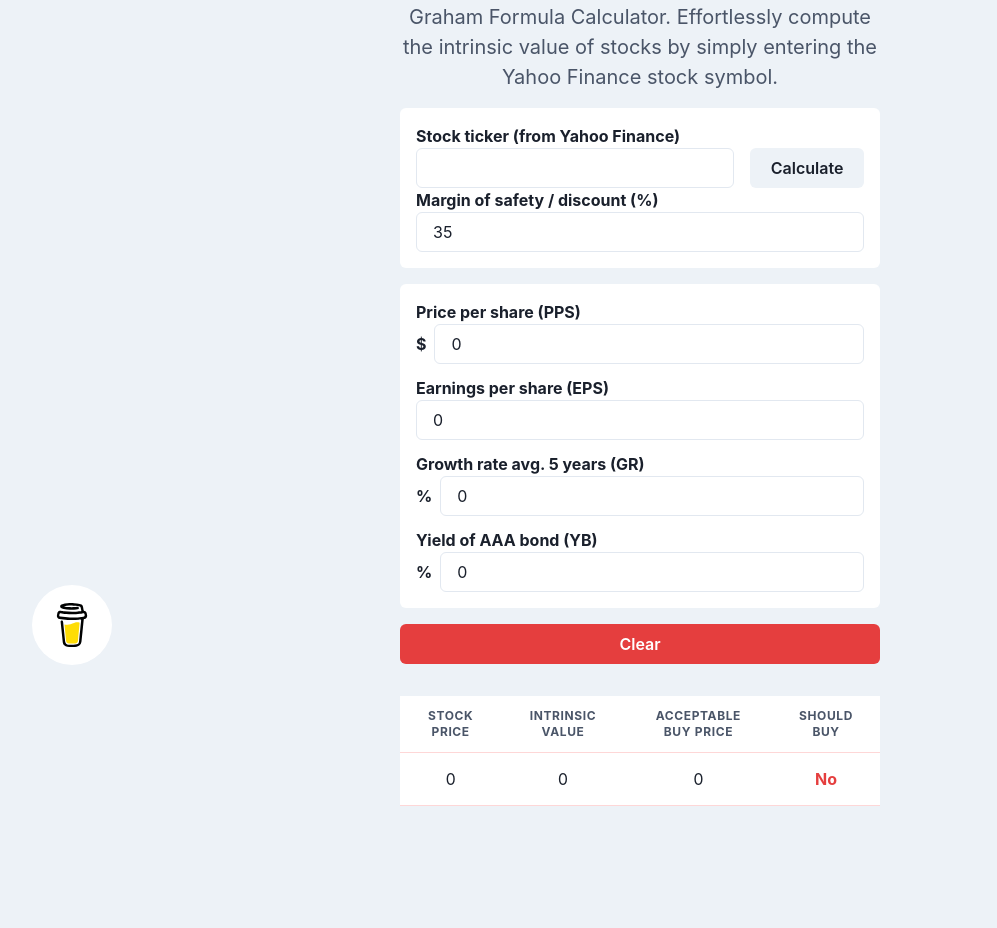
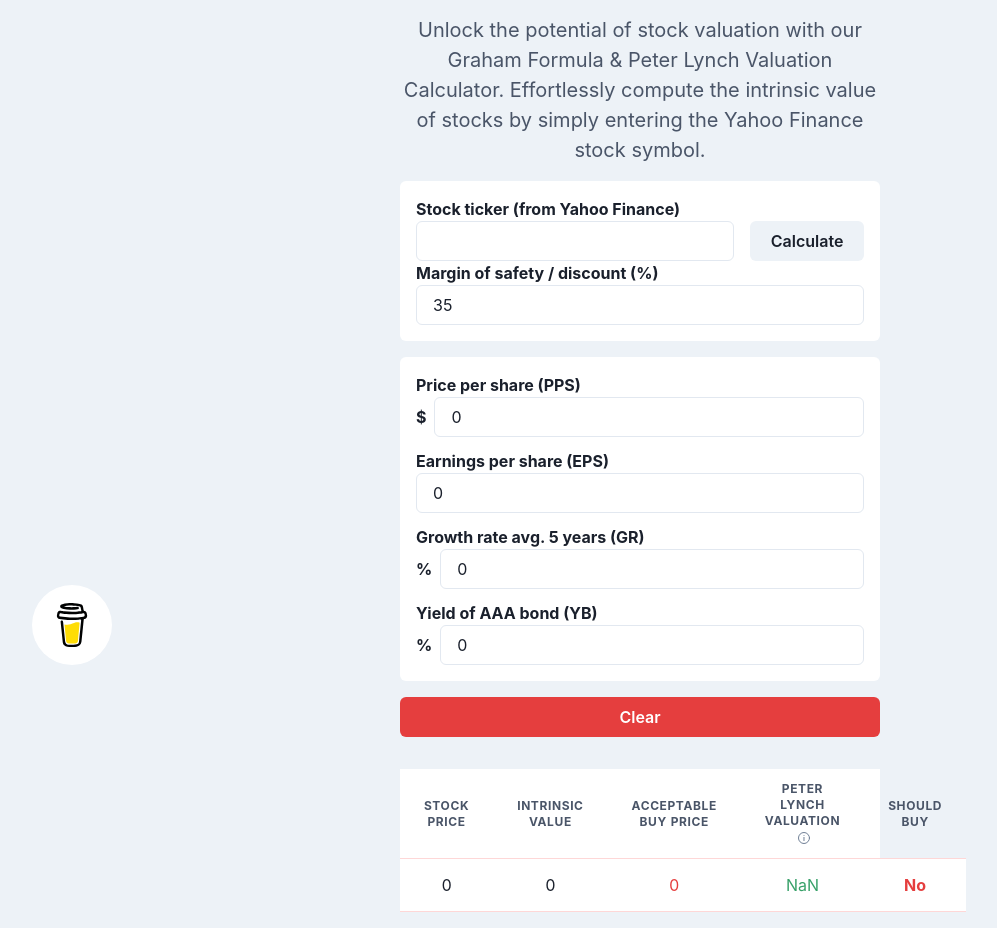
Before and after one commit to KelvinSweere/QuickIntrinsicValue, a Next.js app: page / in a window 1280 px wide. Shown: the part 103-1031 px from the top of the page, without its empty margins (0-997 px from the left). Before the commit the page ends 925 px from the top, so only its background shows below. Built offline with nearby package versions, Linux system fonts and the light colour scheme.

Commit message:
Feature/peter lynch formula (#7)
* Added Peter Lynch Value with extra check for faults.

* Added tooltips with info.

* Added a better description to the app.

---------

Co-authored-by: Kelvin Sweere <kelvin.sweere@teamrockstars.nl>

```diff
--- a/src/components/calculator/calculator-input-form.tsx
+++ b/src/components/calculator/calculator-input-form.tsx
@@ -1,4 +1,7 @@
-import { IModelParameters } from '@/types/model-parameters';
+import {
+  IModelParameters,
+  defaultModelParameters,
+} from '@/types/model-parameters';
 import { Box, Button, Input, useToast } from '@chakra-ui/react';
 import axios from 'axios';
 
@@ -56,12 +59,37 @@ const CalculatorInputForm = ({
     }
 
     setIsLoading(true);
+
     try {
       const response = await axios.get(
         `/api/get-data?stockSymbol=${stockSymbol}`
       );
-      setModelParameters(response.data);
+      const { data } = response;
+
+      if (data.isInvalid) {
+        handleInvalidData();
+        setModelParameters(defaultModelParameters);
+      } else {
+        setModelParameters(data);
+      }
     } catch (error) {
+      handleNotFoundError();
+    } finally {
+      setIsLoading(false);
+    }
+  }
+
+  function handleInvalidData() {
+    toast({
+      title: `Ticker '${stockSymbol}' data is invalid`,
+      description: "Can't calculate the intrinsic value of this stock",
+      status: 'error',
+      duration: 2000,
+      isClosable: true,
+    });
+  }
+
+  function handleNotFoundError() {
     toast({
       title: `Ticker '${stockSymbol}' not found`,
       description: 'Please enter a valid yahoo finance ticker',
@@ -69,8 +97,6 @@ const CalculatorInputForm = ({
       duration: 2000,
       isClosable: true,
     });
-    }
-    setIsLoading(false);
   }
 
   return (
--- a/src/components/calculator/intrinsic-value-calculator.tsx
+++ b/src/components/calculator/intrinsic-value-calculator.tsx
@@ -45,7 +45,9 @@ const IntrinsicValueCalculator = () => {
         Number(modelParameters.earningsPerShare),
         Number(modelParameters.growthRate),
         Number(modelParameters.currentYieldOfBond),
-        Number(marginOfSafety)
+        Number(marginOfSafety),
+        Number(modelParameters.dividendYield),
+        Number(modelParameters.peRation)
       )
     );
   }, [modelParameters]);
@@ -81,12 +83,12 @@ const IntrinsicValueCalculator = () => {
     >
       <Box textAlign="center">
         <Heading fontSize="4xl" fontWeight="bold" mb={4}>
-          <GradientText>Graham Formula Calculator</GradientText>
+          <GradientText>Quick Intrinsic Value Calculator</GradientText>
         </Heading>
         <Text fontSize="xl" color="gray.600">
-          Unlock the potential of stock valuation with our Graham Formula
-          Calculator. Effortlessly compute the intrinsic value of stocks by
-          simply entering the Yahoo Finance stock symbol.
+          Unlock the potential of stock valuation with our Graham Formula &
+          Peter Lynch Valuation Calculator. Effortlessly compute the intrinsic
+          value of stocks by simply entering the Yahoo Finance stock symbol.
         </Text>
       </Box>
 
--- a/src/components/calculator/output/calculator-output-mobile.tsx
+++ b/src/components/calculator/output/calculator-output-mobile.tsx
@@ -1,5 +1,6 @@
 import { ICalculatedModel } from '@/types/calculated-model';
 import { IModelParameters } from '@/types/model-parameters';
+import { shouldBuy } from '@/utils/calculator-service';
 import { Box, Flex, Text } from '@chakra-ui/react';
 import ReadonlyInput from '../readonly-input';
 
@@ -44,10 +45,22 @@ const CalculatorOutputMobile = ({
         </Text>
         <Text
           fontWeight="bold"
-          color={intrinsicValue.canBuy ? 'green.500' : 'red.500'}
+          color={
+            shouldBuy(
+              intrinsicValue.belowIntrinsicValue,
+              intrinsicValue.plValutation
+            )
+              ? 'green.500'
+              : 'red.500'
+          }
           mx="auto"
         >
-          {intrinsicValue.canBuy ? 'Yes' : 'No'}
+          {shouldBuy(
+            intrinsicValue.belowIntrinsicValue,
+            intrinsicValue.plValutation
+          )
+            ? 'Yes'
+            : 'No'}
         </Text>
       </Flex>
     </Box>
--- a/src/components/calculator/output/calculator-output-regular.tsx
+++ b/src/components/calculator/output/calculator-output-regular.tsx
@@ -1,6 +1,17 @@
 import { ICalculatedModel } from '@/types/calculated-model';
 import { IModelParameters } from '@/types/model-parameters';
-import { Box, Table, Tbody, Td, Th, Thead, Tr } from '@chakra-ui/react';
+import { shouldBuy } from '@/utils/calculator-service';
+import { InfoOutlineIcon } from '@chakra-ui/icons';
+import {
+  Box,
+  Table,
+  Tbody,
+  Td,
+  Th,
+  Thead,
+  Tooltip,
+  Tr,
+} from '@chakra-ui/react';
 
 interface ICalculatorOutputRegularProps {
   modelParameters: IModelParameters;
@@ -11,6 +22,19 @@ const CalculatorOutputRegular = ({
   modelParameters,
   intrinsicValue,
 }: ICalculatorOutputRegularProps) => {
+  const getPlValutationColor = (): string => {
+    const plValutation: number = intrinsicValue.plValutation;
+    if (plValutation < 1) {
+      return 'red.500';
+    } else if (plValutation < 1.5) {
+      return 'yellow.500';
+    } else if (plValutation < 2) {
+      return 'green.300';
+    } else {
+      return 'green.500';
+    }
+  };
+
   return (
     <Box mt={4} bg="white">
       <Table variant="simple" colorScheme="red">
@@ -19,6 +43,12 @@ const CalculatorOutputRegular = ({
             <Th textAlign="center">Stock price</Th>
             <Th textAlign="center">Intrinsic Value</Th>
             <Th textAlign="center">Acceptable Buy Price</Th>
+            <Th textAlign="center">
+              Peter Lynch Valuation{' '}
+              <Tooltip label="&lt;1 overvalued, &lt;1.5 fairly valued, &gt;2 undervalued">
+                <InfoOutlineIcon ml="1" w={3} h={4} color="gray.500" />
+              </Tooltip>
+            </Th>
             <Th textAlign="center">Should Buy</Th>
           </Tr>
         </Thead>
@@ -30,16 +60,41 @@ const CalculatorOutputRegular = ({
             <Td textAlign="center" bg="white">
               {intrinsicValue.intrinsicValue}
             </Td>
-            <Td textAlign="center" bg="white">
+            <Td
+              textAlign="center"
+              bg="white"
+              textColor={
+                intrinsicValue.belowIntrinsicValue ? 'green.500' : 'red.500'
+              }
+            >
               {intrinsicValue.acceptableBuyPrice}
             </Td>
             <Td
               textAlign="center"
               bg="white"
+              textColor={getPlValutationColor()}
+            >
+              {intrinsicValue.plValutation}
+            </Td>
+            <Td
+              textAlign="center"
+              bg="white"
               fontWeight="bold"
-              color={intrinsicValue.canBuy ? 'green.500' : 'red.500'}
+              color={
+                shouldBuy(
+                  intrinsicValue.belowIntrinsicValue,
+                  intrinsicValue.plValutation
+                )
+                  ? 'green.500'
+                  : 'red.500'
+              }
             >
-              {intrinsicValue.canBuy ? 'Yes' : 'No'}
+              {shouldBuy(
+                intrinsicValue.belowIntrinsicValue,
+                intrinsicValue.plValutation
+              )
+                ? 'Yes'
+                : 'No'}
             </Td>
           </Tr>
         </Tbody>
--- a/src/pages/api/get-data.js
+++ b/src/pages/api/get-data.js
@@ -5,7 +5,12 @@ export default async (req, res) => {
 
   try {
     const result = await yahooFinance.quoteSummary(stockSymbol, {
-      modules: ['price', 'defaultKeyStatistics', 'earningsTrend'],
+      modules: [
+        'price',
+        'defaultKeyStatistics',
+        'earningsTrend',
+        'summaryDetail',
+      ],
     });
     const pricePerShare = result.price.regularMarketPrice;
     const earningsPerShare = result.defaultKeyStatistics.trailingEps;
@@ -14,6 +19,10 @@ export default async (req, res) => {
     )?.growth;
     const currentYieldOfBond = 2.57;
     const currencySymbol = result.price.currencySymbol;
+    const dividendYield = result.summaryDetail.dividendYield ?? 0;
+    const peRation = result.summaryDetail.trailingPE;
+
+    const isInvalid = growthRate === null || peRation === null;
 
     return res.status(200).json({
       pricePerShare,
@@ -21,6 +30,9 @@ export default async (req, res) => {
       growthRate: (growthRate * 100).toFixed(2),
       currentYieldOfBond,
       currencySymbol,
+      dividendYield: (dividendYield * 100).toFixed(2),
+      peRation,
+      isInvalid,
     });
   } catch (error) {
     return res
--- a/src/types/calculated-model.tsx
+++ b/src/types/calculated-model.tsx
@@ -2,12 +2,14 @@ export interface ICalculatedModel {
   intrinsicValue: number;
   differencePercentage: number;
   acceptableBuyPrice: number;
-  canBuy: boolean;
+  belowIntrinsicValue: boolean;
+  plValutation: number;
 }
 
 export const defaultIntrinsicValue: ICalculatedModel = {
   intrinsicValue: 0,
   differencePercentage: 0,
   acceptableBuyPrice: 0,
-  canBuy: false,
+  belowIntrinsicValue: false,
+  plValutation: 0,
 };
--- a/src/types/model-parameters.tsx
+++ b/src/types/model-parameters.tsx
@@ -4,6 +4,9 @@ export interface IModelParameters {
   growthRate: number;
   currentYieldOfBond: number;
   currencySymbol: string;
+  dividendYield: number;
+  peRation: number;
+  isInvalid: boolean;
 }
 
 export const defaultModelParameters: IModelParameters = {
@@ -12,4 +15,7 @@ export const defaultModelParameters: IModelParameters = {
   growthRate: 0,
   currentYieldOfBond: 0,
   currencySymbol: '$',
+  dividendYield: 0,
+  peRation: 0,
+  isInvalid: false,
 };
--- a/src/utils/calculator-service.tsx
+++ b/src/utils/calculator-service.tsx
@@ -5,7 +5,9 @@ export function calculateIntrinsicValue(
   earningsPerShare: number,
   growthRate: number,
   currentYieldOfBond: number,
-  marginOfSafety: number
+  marginOfSafety: number,
+  dividendYield: number,
+  peRatio: number
 ): ICalculatedModel {
   const calculateValue = (
     earningsPerShare *
@@ -28,13 +30,22 @@ export function calculateIntrinsicValue(
       ? calculatedAcceptableBuyPrice
       : '0.00';
 
-  const canBuy =
+  const belowIntrinsicValue =
     pricePerShare <= parseFloat(acceptableBuyPrice) && pricePerShare !== 0;
+
+  const plValutation = ((earningsPerShare + dividendYield) / peRatio).toFixed(
+    2
+  );
 
   return {
     intrinsicValue: parseFloat(value),
     differencePercentage: parseFloat(differencePercentage),
     acceptableBuyPrice: parseFloat(acceptableBuyPrice),
-    canBuy,
+    belowIntrinsicValue,
+    plValutation: parseFloat(plValutation),
   };
 }
+
+export function shouldBuy(belowIntrinsicValue: boolean, plValutation: number) {
+  return belowIntrinsicValue && plValutation >= 1;
+}
```
Lines whose indentation alone changed are shown as unchanged.
